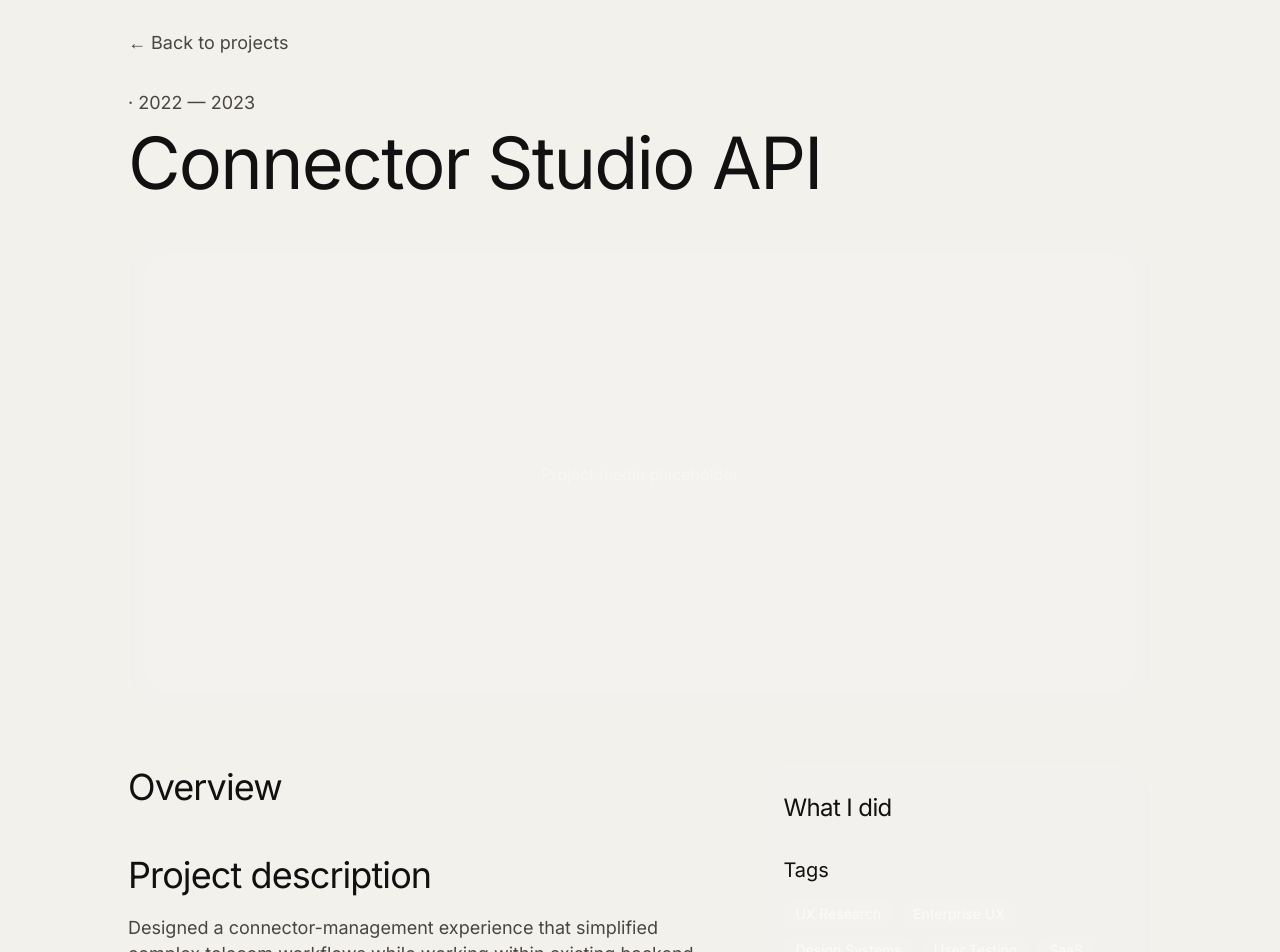
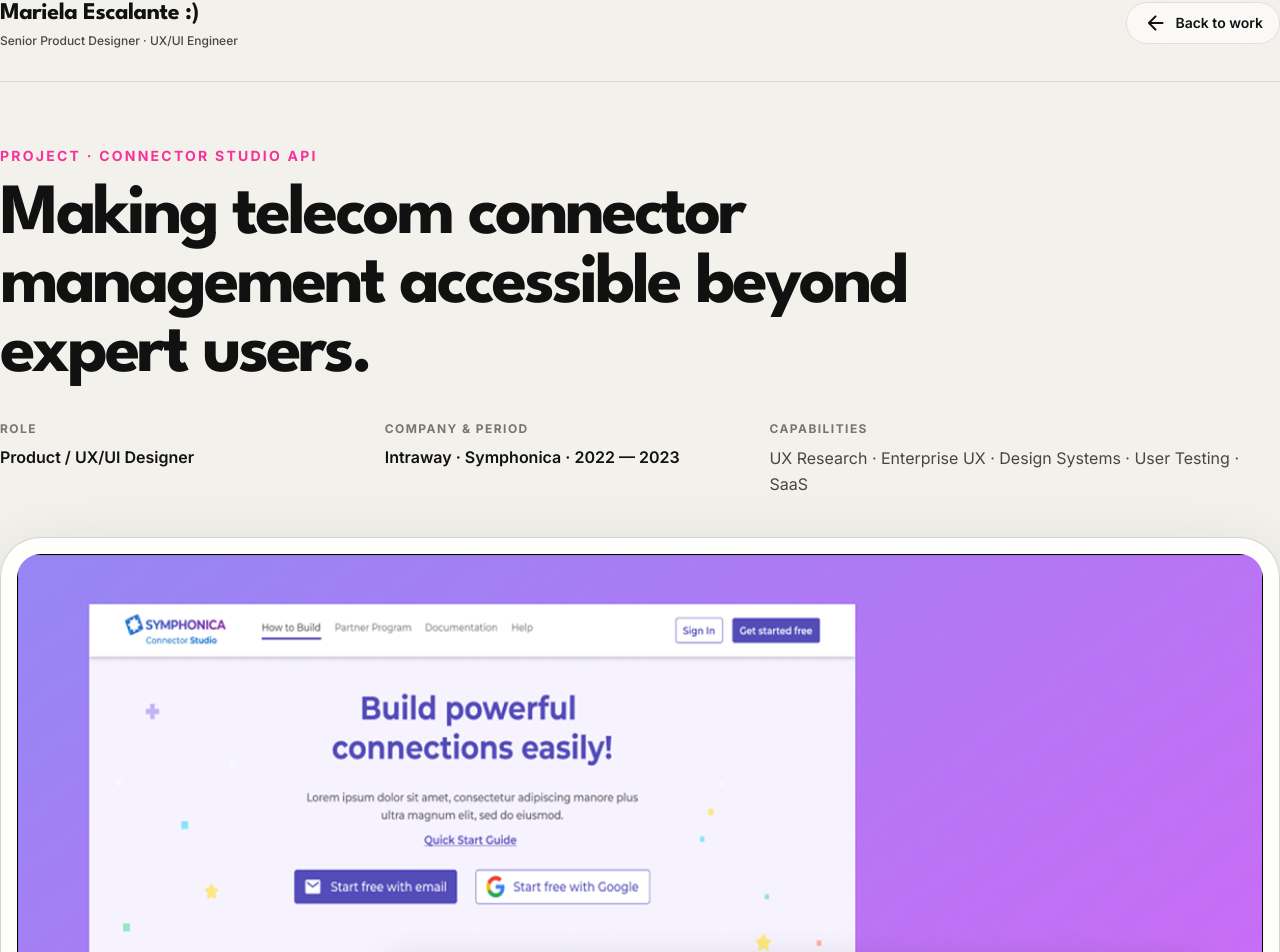
Before and after one commit to marielaescaperni/curriculum, a SvelteKit app in the folder andre-cv/: page /projects/connector-studio in a window 1280 px wide. Shown: the part 35-987 px from the top of the page. Built offline with nearby package versions, Linux system fonts and the light colour scheme.

Commit message:
feat(case-study): rebuild dynamic case study page

```diff
--- a/andre-cv/src/routes/projects/[slug]/+page.svelte
+++ b/andre-cv/src/routes/projects/[slug]/+page.svelte
@@ -1,82 +1,41 @@
 <script lang="ts">
-  let { data } = $props<{
-    data: {
-      project: {
-        slug: string;
-        title: string;
-        role: string;
-        period: string;
-        summary: string;
-        description: string;
-        tags: string[];
-        heroMedia?: string;
-        overview: string;
-        contributions: string[];
-      };
-    };
-  }>();
+	import CaseStudyHeader from '$lib/components/case-study/CaseStudyHeader.svelte';
+	import CaseHero from '$lib/components/case-study/CaseHero.svelte';
+	import CaseOverview from '$lib/components/case-study/CaseOverview.svelte';
+	import CaseOwnership from '$lib/components/case-study/CaseOwnership.svelte';
+	import CaseEvidence from '$lib/components/case-study/CaseEvidence.svelte';
+	import CaseDecisions from '$lib/components/case-study/CaseDecisions.svelte';
+	import CaseValidation from '$lib/components/case-study/CaseValidation.svelte';
+	import CaseNavigation from '$lib/components/case-study/CaseNavigation.svelte';
+	import { featuredProjects } from '$lib/data/projects';
+	import type { Project } from '$lib/types/project';
 
-  let { project } = data;
+	let { data } = $props<{ data: { project: Project } }>();
+	let project = $derived(data.project);
+
+	let currentIndex = $derived(featuredProjects.findIndex((item) => item.slug === project.slug));
+	let nextProject = $derived(featuredProjects[(currentIndex + 1) % featuredProjects.length]);
 </script>
 
-<section class="bg-site text-primary min-h-screen py-16">
-  <div class="mx-auto w-full max-w-6xl px-6 md:px-10 xl:px-16">
-    <a href="/#projects" class="text-secondary inline-flex text-lg transition hover:text-white">
-      ← Back to projects
-    </a>
+<svelte:head>
+	<title>{project.seo.title}</title>
+	<meta name="description" content={project.seo.description} />
+	<link rel="canonical" href={`https://mariela-escalante.vercel.app/projects/${project.slug}`} />
+	<meta property="og:type" content="article" />
+	<meta property="og:title" content={project.seo.title} />
+	<meta property="og:description" content={project.seo.description} />
+	{#if project.thumbnail}
+		<meta property="og:image" content={`https://mariela-escalante.vercel.app${project.thumbnail}`} />
+	{/if}
+</svelte:head>
 
-    <div class="mt-8 max-w-4xl">
-      <p class="text-secondary text-lg">{project.role} · {project.period}</p>
-
-      <h1 class="mt-3 text-5xl leading-[0.95] tracking-tight md:text-7xl">
-        {project.title}
-      </h1>
-
-      <p class="text-secondary mt-6 text-2xl leading-[1.2] opacity-90">
-        {project.summary}
-      </p>
-    </div>
-
-    <div class="mt-10 overflow-hidden rounded-[2rem] border border-white/10 bg-white/5 p-4">
-      <div class="flex h-[320px] items-center justify-center rounded-[1.5rem] bg-white/6 text-white/35 md:h-[440px]">
-        Project media placeholder
-      </div>
-    </div>
-
-    <div class="mt-14 grid gap-10 lg:grid-cols-[1.2fr_0.8fr]">
-      <div>
-        <h2 class="text-3xl tracking-tight md:text-4xl">Overview</h2>
-        <p class="text-secondary mt-5 text-lg leading-[1.4]">
-          {project.overview}
-        </p>
-
-        <h2 class="mt-12 text-3xl tracking-tight md:text-4xl">Project description</h2>
-        <p class="text-secondary mt-5 text-lg leading-[1.4]">
-          {project.description}
-        </p>
-      </div>
-
-      <aside class="rounded-[1.75rem] border border-white/10 bg-white/5 p-6">
-        <h3 class="text-2xl tracking-tight">What I did</h3>
-
-        <ul class="text-secondary mt-5 space-y-4 text-lg leading-[1.35]">
-          {#each project.contributions as item}
-            <li>{item}</li>
-          {/each}
-        </ul>
-
-        <div class="mt-8">
-          <h4 class="text-xl">Tags</h4>
-
-          <div class="mt-4 flex flex-wrap gap-2">
-            {#each project.tags as tag}
-              <span class="rounded-full bg-white/6 px-3 py-1 text-sm text-white/70">
-                {tag}
-              </span>
-            {/each}
-          </div>
-        </div>
-      </aside>
-    </div>
-  </div>
-</section>
+<div class="case-study-page bg-site min-h-screen text-primary">
+	<CaseStudyHeader />
+	<CaseHero {project} />
+	<CaseOverview {project} />
+	<CaseOwnership {project} />
+	<CaseEvidence {project} />
+	<CaseDecisions {project} />
+	<CaseValidation {project} />
+	<CaseNavigation nextSlug={nextProject.slug} nextTitle={nextProject.title} />
+</div>
```
